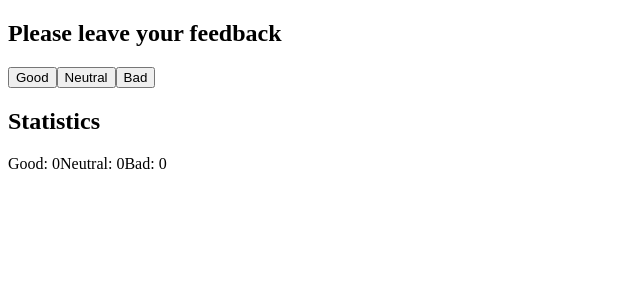
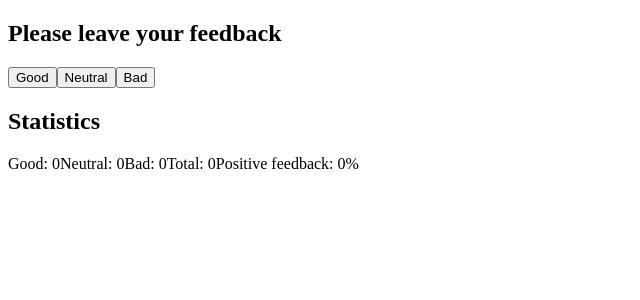
Before and after one commit to VolodymyrKh/goit-react-hw-02-feedback, a React (Create React App) app: page / in a window 1280 px wide. Shown: the top 300 px of the page, without its empty margins (0-640 px from the left). Built offline with nearby package versions, Linux system fonts and the light colour scheme.

Commit message:
second commit

```diff
--- a/public/index.html
+++ b/public/index.html
@@ -4,40 +4,11 @@
     <meta charset="utf-8" />
     <link rel="icon" href="%PUBLIC_URL%/favicon.ico" />
     <meta name="viewport" content="width=device-width, initial-scale=1" />
-    <!-- <meta sname="theme-color" content="#000000" /> -->
-    <meta
-      name="description"
-      content="Web site created using create-react-app"
-    />
-    <!-- <link rel="apple-touch-icon" href="%PUBLIC_URL%/logo192.png" /> -->
-    <!--
-      manifest.json provides metadata used when your web app is installed on a
-      user's mobile device or desktop. See https://developers.google.com/web/fundamentals/web-app-manifest/
-    -->
-    <!-- <link rel="manifest" href="%PUBLIC_URL%/manifest.json" /> -->
-    <!--
-      Notice the use of %PUBLIC_URL% in the tags above.
-      It will be replaced with the URL of the `public` folder during the build.
-      Only files inside the `public` folder can be referenced from the HTML.
 
-      Unlike "/favicon.ico" or "favicon.ico", "%PUBLIC_URL%/favicon.ico" will
-      work correctly both with client-side routing and a non-root public URL.
-      Learn how to configure a non-root public URL by running `npm run build`.
-    -->
+
     <title>React App</title>
   </head>
   <body>
-    <noscript>You need to enable JavaScript to run this app.</noscript>
     <div id="root"></div>
-    <!--
-      This HTML file is a template.
-      If you open it directly in the browser, you will see an empty page.
-
-      You can add webfonts, meta tags, or analytics to this file.
-      The build step will place the bundled scripts into the <body> tag.
-
-      To begin the development, run `npm start` or `yarn start`.
-      To create a production bundle, use `npm run build` or `yarn build`.
-    -->
   </body>
 </html>
--- a/src/Components/App.js
+++ b/src/Components/App.js
@@ -3,7 +3,7 @@ import PropTypes from 'prop-types';
 import Section from './Section/Section';
 import FeedbackOptions from './FeedbackOptions/FeedbackOptions';
 import Statistics from './Statistics/Statistics';
-import feedbackRate from './feedbackRate'
+import feedbackRate from './feedbackRate';
 
 export default class App extends Component {
   static defaultProps = {
@@ -37,47 +37,38 @@ export default class App extends Component {
       case feedbackRate.negative:
         this.setState(state => ({ bad: state.bad + this.props.step }));
         return;
+      default:
+        alert('Please check default settings');
     }
   };
 
+  countTotalFeedback = () =>
+    this.state.good + this.state.neutral + this.state.bad;
+
+  countPositiveFeedbackPercentage = () =>
+    this.countTotalFeedback() === 0
+      ? 0
+      : (this.state.good * 100) / this.countTotalFeedback();
+
   render() {
-    // const { good, neutral, bad } = this.state;
-    // const { step } = this.props;
+    const total = this.countTotalFeedback();
+    const positivePercentage = Math.round(
+      this.countPositiveFeedbackPercentage(),
+    );
     return (
       <>
         <Section title="Please leave your feedback">
-          <FeedbackOptions onIncrement = {this.handleIncrement} />
+          <FeedbackOptions onIncrement={this.handleIncrement} />
         </Section>
 
         <Section title="Statistics">
-          <Statistics {...this.state}/>
+          <Statistics
+            {...this.state}
+            total={total}
+            positivePercentage={positivePercentage}
+          />
         </Section>
-        {/* <span>Good: {good}</span>
-        <span>Neutral: {neutral}</span>
-        <span>Bad: {bad}</span> */}
-        {/* <button type="button" onClick={this.handleIncrement}>
-              Good
-            </button>
-            <button type="button" onClick={this.handleIncrement}>
-              Neutral
-            </button>
-            <button type="button" onClick={this.handleIncrement}>
-              Bad
-            </button> */}
       </>
     );
   }
 }
-{
-  /* <>
-<Section title = "Please leave your feedback">
- <FeedbackOptions onIncrement ={this.handleIncrement}/>
-</Section>
-
-<Section title = "Statistics">
-<Statistics/>
-</Section>
-
-</>
-); */
-}
--- a/src/Components/FeedbackOptions/FeedbackOptions.js
+++ b/src/Components/FeedbackOptions/FeedbackOptions.js
@@ -1,16 +1,17 @@
 import React from 'react';
 import PropTypes from 'prop-types';
+import feedbackRate from '../feedbackRate';
 
-const FeedbackOptions = ({onIncrement}) => (
+const FeedbackOptions = ({ onIncrement }) => (
   <>
     <button type="button" onClick={onIncrement}>
-          Good
+      {feedbackRate.positive}
     </button>
     <button type="button" onClick={onIncrement}>
-          Neutral
+      {feedbackRate.middle}
     </button>
     <button type="button" onClick={onIncrement}>
-          Bad
+      {feedbackRate.negative}
     </button>
   </>
 );
--- a/src/Components/Section/Section.js
+++ b/src/Components/Section/Section.js
@@ -9,7 +9,7 @@ const Section = ({ title, children }) => (
 );
 
 Section.propTypes = {
-    title: PropTypes.string.isRequired,
-}
+  title: PropTypes.string.isRequired,
+};
 
 export default Section;
--- a/src/Components/Statistics/Statistics.js
+++ b/src/Components/Statistics/Statistics.js
@@ -1,11 +1,24 @@
 import React from 'react';
-import PropTypes from 'prop-types';
+import feedbackRate from './../feedbackRate';
 
-const Statistic = ({ good, neutral, bad }) => (
+const Statistic = ({ good, neutral, bad, total, positivePercentage }) => (
   <>
-    <span>Good: {good}</span>
-    <span>Neutral: {neutral}</span>
-    <span>Bad: {bad}</span>
+    <span>
+      {feedbackRate.positive}: {good}
+    </span>
+    <span>
+      {feedbackRate.middle}: {neutral}
+    </span>
+    <span>
+      {feedbackRate.negative}: {bad}
+    </span>
+    <span>
+      {feedbackRate.general}: {total}
+    </span>
+    <span>
+      {feedbackRate.percentagePositive}: {positivePercentage}%
+    </span>
+
   </>
 );
 
--- a/src/Components/feedbackRate.js
+++ b/src/Components/feedbackRate.js
@@ -1,7 +1,9 @@
 const feedbackRate = {
-    positive: "Good",
-    middle: "Neutral",
-    negative: "Bad"
-}
+  positive: 'Good',
+  middle: 'Neutral',
+  negative: 'Bad',
+  general: 'Total',
+  percentagePositive: 'Positive feedback'
+};
 
 export default feedbackRate;
--- a/src/index.css
+++ b/src/index.css
@@ -6,8 +6,8 @@ body {
   -webkit-font-smoothing: antialiased;
   -moz-osx-font-smoothing: grayscale;
 }
-
+/*
 code {
   font-family: source-code-pro, Menlo, Monaco, Consolas, 'Courier New',
     monospace;
-}
+} */
```
Lines whose indentation alone changed are shown as unchanged.
